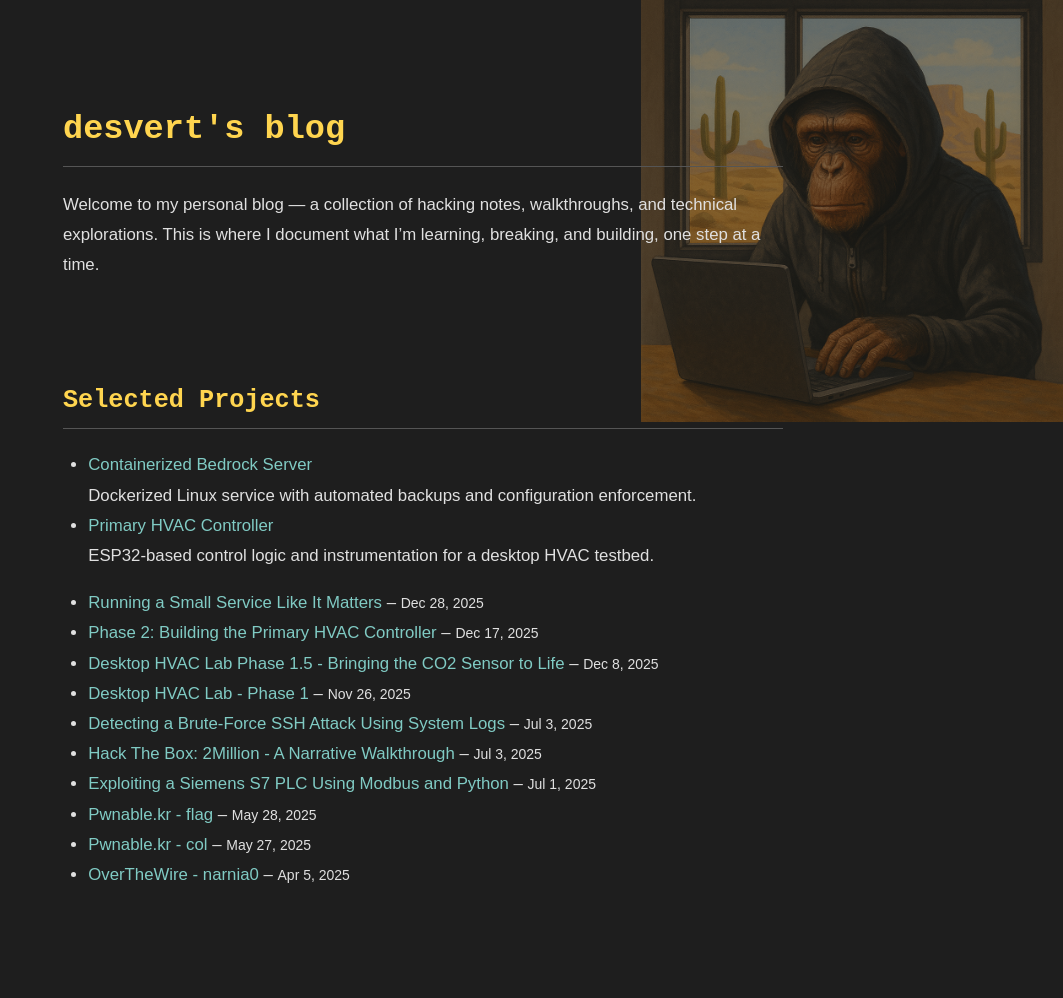
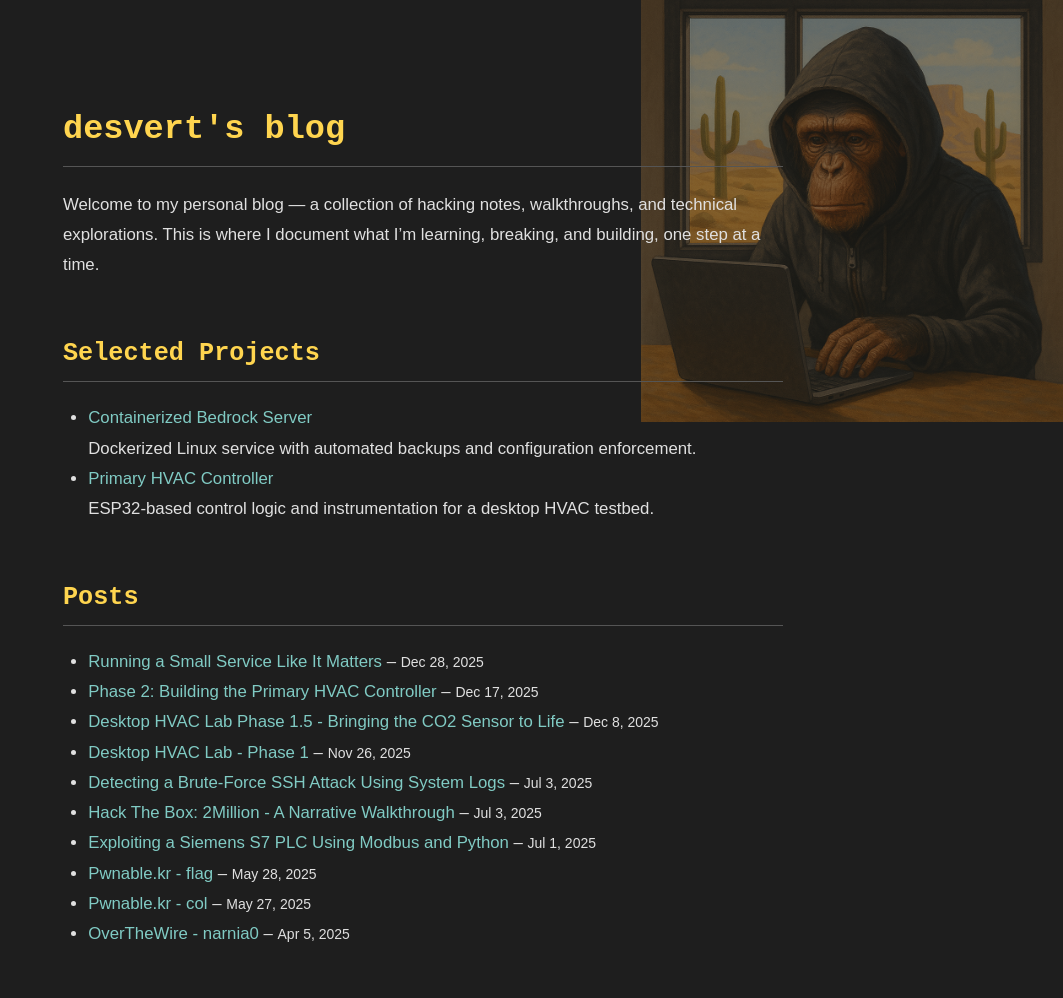
Before and after one commit to desvert/desvert.github.io, a Jekyll site: the page built from index.md, in a window 1280 px wide. Shown: the whole page, without its empty margins (217-1280 px from the left). Built offline with Jekyll 4.4.1, drawn with Linux system fonts in a browser that asks for light colours; before the commit the page ends 939 px from its top, so only the background shows below that.

Commit message:
Refactor project listings in home layout
Removed duplicate project listings and organized content.

```diff
--- a/_layouts/home.html
+++ b/_layouts/home.html
@@ -10,9 +10,8 @@
   <div id="logo-bg">
     <h1>{{ site.title }}</h1>
     <p>Welcome to my personal blog — a collection of hacking notes, walkthroughs, and technical explorations. This is where I document what I’m learning, breaking, and building, one step at a time.</p>
-    <br>
+
     <h2>Selected Projects</h2>
-
     <ul>
       <li>
         <a href="https://github.com/desvert/containerized-bedrock-server">Containerized Bedrock Server</a><br>
@@ -24,6 +23,7 @@
       </li>
    </ul>
 
+    <h2>Posts</h2>
     <ul>
       {% for post in site.posts %}
         <li>
```
Lines whose indentation alone changed are shown as unchanged.
